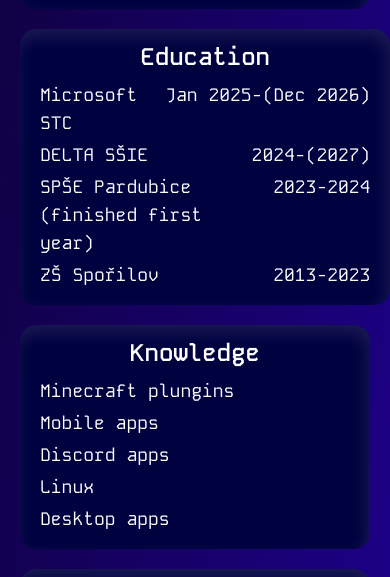
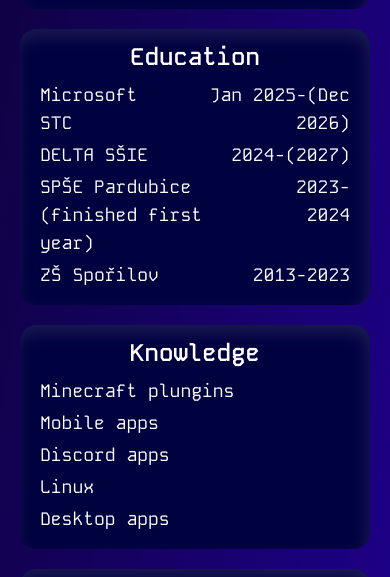
Before and after one commit to FOFOLA1/FOFOLA1.github.io, a website: page aboutme/index.html in a window 390 px wide. Shown: the part 1053-1630 px from the top of the page. Drawn offline with Linux system fonts and the light colour scheme.

Commit message:
edit meta repair text overflow at aboutme - education

```diff
--- a/aboutme/index.html
+++ b/aboutme/index.html
@@ -10,11 +10,8 @@
 
     <meta property="og:title" content="Filip Řeháček (FOFOLA_1)" />
     <meta property="og:description" content="Backend and Software developer" />
-    <meta property="og:image" content="./img/fofola_small.png" />
-    <meta name="twitter:card" content="summary_large_image" />
     <meta name="twitter:title" content="Filip Řeháček (FOFOLA_1)" />
     <meta name="twitter:description" content="Backend and Software developer" />
-    <meta name="twitter:image" content="./img/fofola_small.png" />
 
 </head>
 <body class="font-kode bg-gradient-to-br from-bg1 to-bg2 text-white min-h-[100vh] flex flex-col justify-between">
@@ -65,19 +62,19 @@
                 <div class="grid grid-flow-row text-lg xl:text-xl md:text-xl w-full mt-2">
                     <a href="https://cz.linkedin.com/company/studenttraineecenter" class="pb-1 flex flex-row justify-between w-full group">
                         <span class="group-hover:underline pr-7 text-wrap">Microsoft STC</span>
-                        <span class="text-nowrap text-right">Jan 2025-(Dec 2026)</span>
+                        <span class="md:text-nowrap xl:text-nowrap text-right">Jan 2025-(Dec 2026)</span>
                     </a>
                     <a href="https://delta-skola.cz" class="pb-1 flex flex-row justify-between w-full group">
                         <span class="group-hover:underline pr-7 text-wrap">DELTA SŠIE</span>
-                        <span class="text-nowrap text-right">2024-(2027)</span>
+                        <span class="md:text-nowrap xl:text-nowrap text-right">2024-(2027)</span>
                     </a>
                     <a href="https://spse.cz" class="pb-1 flex flex-row justify-between w-full group">
                         <span class="group-hover:underline pr-7 text-wrap">SPŠE Pardubice (finished first year)</span>
-                        <span class="text-nowrap text-right">2023-2024</span>
+                        <span class="md:text-nowrap xl:text-nowrap text-right">2023-2024</span>
                     </a>
                     <a href="https://zs-sporilov.eu" class="pb-1 flex flex-row justify-between w-full group">
                         <span class="group-hover:underline pr-7 text-wrap">ZŠ Spořilov</span>
-                        <span class="text-nowrap text-right">2013-2023</span>
+                        <span class="md:text-nowrap xl:text-nowrap text-right">2013-2023</span>
                     </a>
                 </div>
 
```
Also changed, not shown: contact/index.html (+0 -3 lines), index.html (+0 -6 lines), message/index.html (+0 -3 lines), projects/art_of_code/index.html (+0 -3 lines), projects/counting_bot/index.html (+0 -3 lines), projects/custom_recipes/index.html (+0 -3 lines), projects/index.html (+0 -3 lines), output.css.
